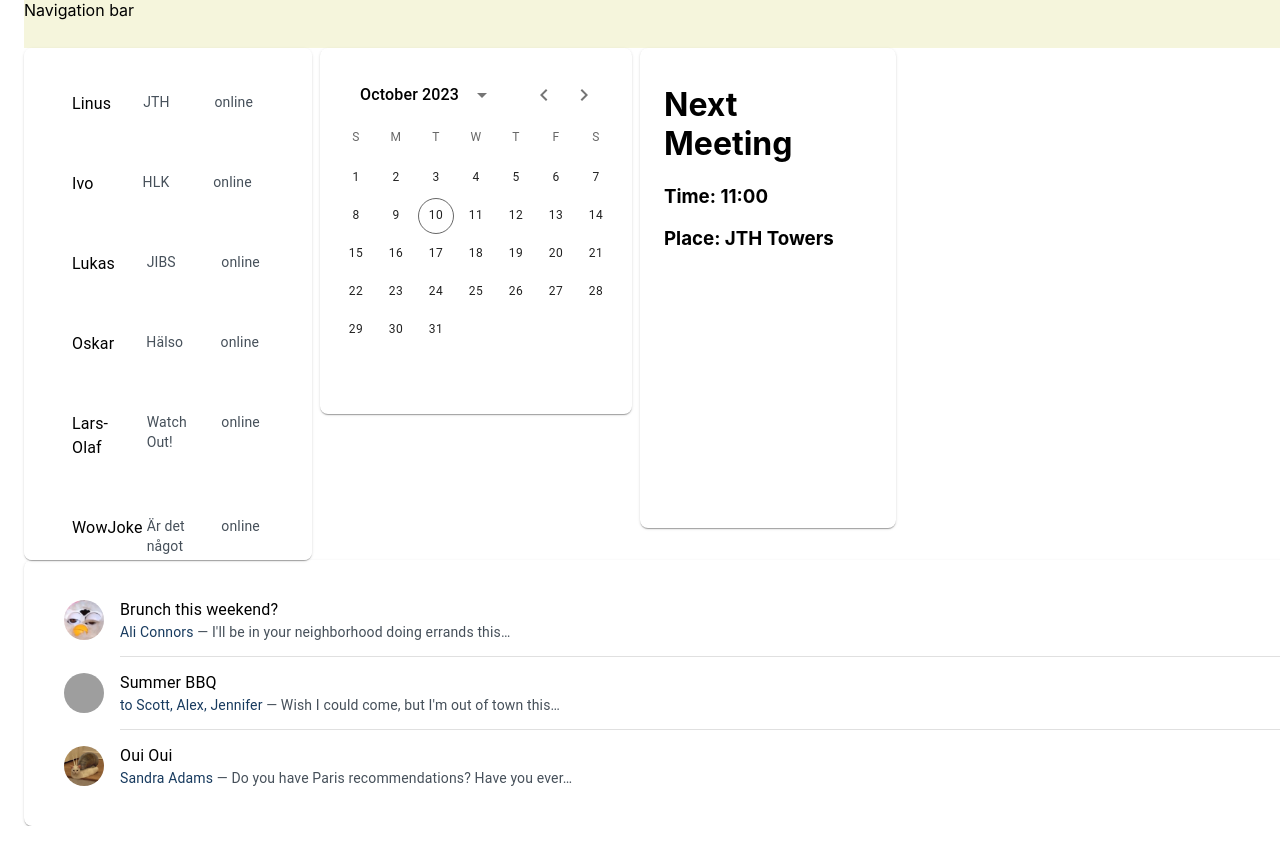
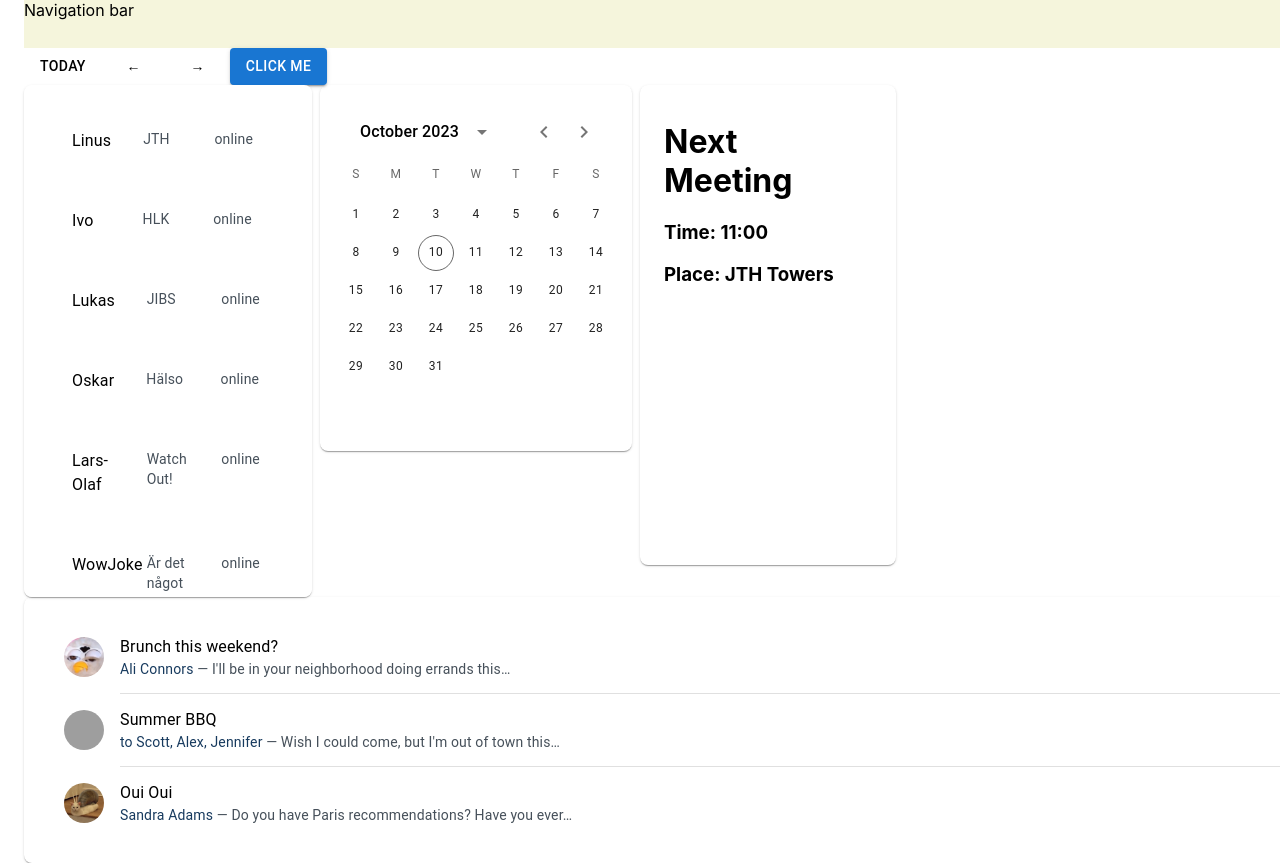
Before and after one commit to Linkan42/TimeFlow, a React (Create React App) app: page /home in a window 1280 px wide. Shown: the top 863 px of the page. Before the commit the page ends 826 px from the top, so only its background shows below. Built offline with nearby package versions, Linux system fonts and the light colour scheme; grey boxes are pictures that could not be loaded.

Commit message:
ivo's shite got lost, readded it hopefully xd

```diff
--- a/src/View/HomePage.js
+++ b/src/View/HomePage.js
@@ -5,12 +5,16 @@ import {NextMeeting} from './NextMeeting';
 import {Messages} from './Messages';
 import '../App.css';
 import {Grid, Container, Stack} from "@mui/material";
+import HeadPanel from "./HeadPanel"
 export class HomePage extends Component {
     render(){
         return(
         <Container>
         <Grid>
         <span className='header'>Navigation bar</span>
+        <Stack direction="row" spacing={0} sx={{width: '100vmax'}}>
+            <HeadPanel></HeadPanel>
+        </Stack>
         <Stack direction="row" spacing={1} sx={{width: '100vmax'}}>
             <CoworkerList></CoworkerList>
             <Calandar></Calandar>
```
